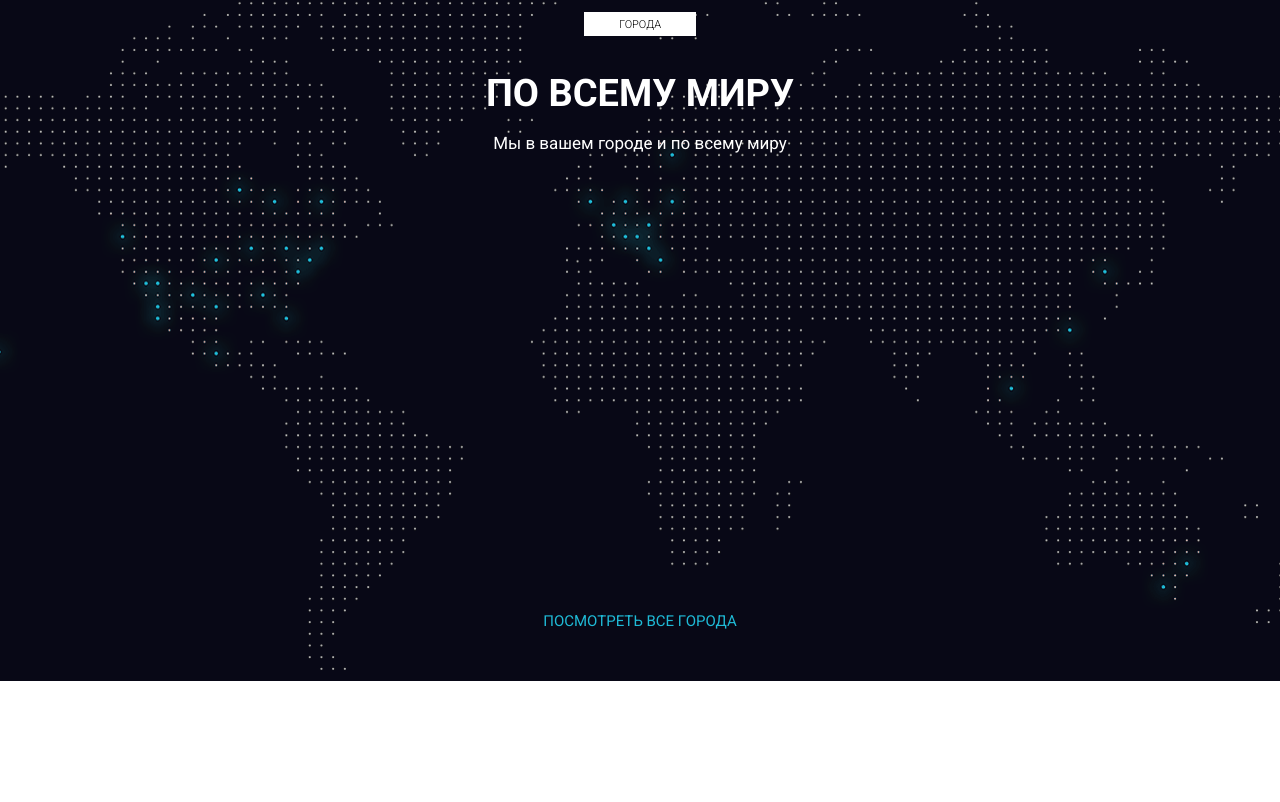
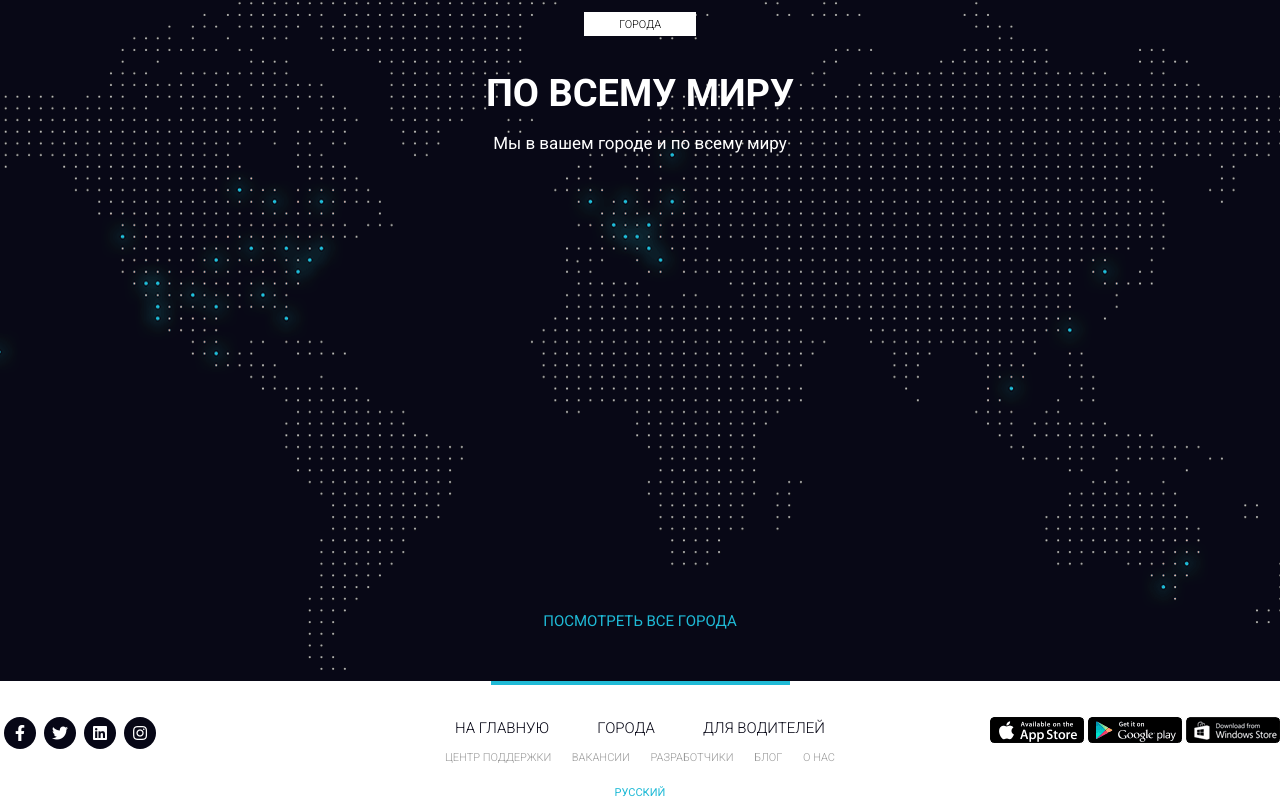
Before and after one commit to romanshliakhov/Uber, a plain HTML site: page index.html in a window 1280 px wide. Shown: the part 4675-5477 px from the top of the page. Before the commit the page ends 5356 px from the top, so only its background shows below. Drawn offline with Linux system fonts and the light colour scheme.

Commit message:
added footer

```diff
--- a/index.html
+++ b/index.html
@@ -9,6 +9,7 @@
     <link href="https://fonts.googleapis.com/css?family=Roboto:300,400,700&amp;subset=cyrillic-ext" rel="stylesheet">
     <link rel="stylesheet" href="css/bootstrap-reboot.min.css">
     <link rel="stylesheet" href="css/bootstrap-grid.min.css">
+    <link rel="stylesheet" href="https://use.fontawesome.com/releases/v5.8.2/css/all.css" integrity="sha384-oS3vJWv+0UjzBfQzYUhtDYW+Pj2yciDJxpsK1OYPAYjqT085Qq/1cq5FLXAZQ7Ay" crossorigin="anonymous">
     <link rel="stylesheet" href="css/style.min.css">
 </head>
 
@@ -351,5 +352,58 @@
         </div>
     </section>
 
+    <footer class="footer">
+        <div class="footer_line"></div>
+        <div class="footer_wrapper">
+            <div class="footer_wrapper_item">
+                <div class="footer_social">
+                    <a href="#" class="footer_social_item">
+                        <i class="fab fa-facebook-f"></i>
+                    </a>
+                    <a href="#" class="footer_social_item">
+                        <i class="fab fa-twitter"></i>
+                    </a>
+                    <a href="#" class="footer_social_item">
+                        <i class="fab fa-linkedin"></i>
+                    </a>
+                    <a href="#" class="footer_social_item">
+                        <i class="fab fa-instagram"></i>
+                    </a>
+                </div>
+            </div>
+
+            <div class="footer_wrapper_item">
+                <div class="footer_links">
+                    <div class="footer_links_main">
+                        <a href="#">на главную</a>
+                        <a href="#">города</a>
+                        <a href="#">для водителей</a>
+                    </div>
+                    <div class="footer_links_sub">
+                        <a href="#">центр поддержки</a>
+                        <a href="#">вакансии</a>
+                        <a href="#">разработчики</a>
+                        <a href="#">блог</a>
+                        <a href="#">о нас</a>
+                    </div>
+                    <a href="#" class="footer_links_lang">Русский</a>
+                </div>
+            </div>
+
+            <div class="footer_wrapper_item">
+                <div class="footer_mobile">
+                    <a href="#">
+                        <img src="img/app_store.png" alt="App Store">
+                    </a>
+                    <a href="#">
+                        <img src="img/google_play.png" alt="Google play">
+                    </a>
+                    <a href="#">
+                        <img src="img/windows_store.png" alt="Windows store">
+                    </a>
+                </div>
+            </div>
+    </footer>
+
 </body>
 </html>
--- a/sass/style.sass
+++ b/sass/style.sass
@@ -357,3 +357,69 @@ nav
         &:hover
             text-decoration: none
             color: $second-color
+
+.footer
+    padding: 14px 23px 39px 23px
+	a
+		&:hover
+			text-decoration: none
+	&_line
+		width: 299px
+		height: 4px
+		background-color: #1fbad6
+		margin: 0 auto
+	&_wrapper
+		display: flex
+		justify-content: space-between
+		align-items: flex-start
+		padding-top: 32px
+	&_wrapper_item
+		width: 33%
+		&:nth-child(3)
+			display: flex
+			justify-content: flex-end
+	&_social
+		width: 160px
+		display: flex
+		justify-content: space-between
+		&_item
+			display: flex
+			justify-content: center
+			align-items: center
+			margin: 0 4px
+			width: 32px
+			height: 32px
+			background-color: #070716
+			border-radius: 100%
+			i
+				color: #fff
+	&_links
+		width: 390px
+		margin: 0 auto
+		&_main
+			display: flex
+			justify-content: space-between
+			padding: 0 10px
+			a
+				color: #070716
+				font-size: 15px
+				font-weight: 300
+				text-transform: uppercase
+		&_sub
+			display: flex
+			justify-content: space-between
+			margin-top: 10px
+			a
+				color: #999999
+				font-size: 11px
+				font-weight: 300
+				text-transform: uppercase
+		&_lang
+			display: block
+			margin: 0 auto
+			color: #1fbad6
+			font-size: 11px
+			font-weight: 400
+			margin-top: 19px
+			text-transform: uppercase
+			text-align: center
```
Also changed, not shown: css/style.min.css, img/app_store.png (added), img/google_play.png (added), img/windows_store.png (added).
